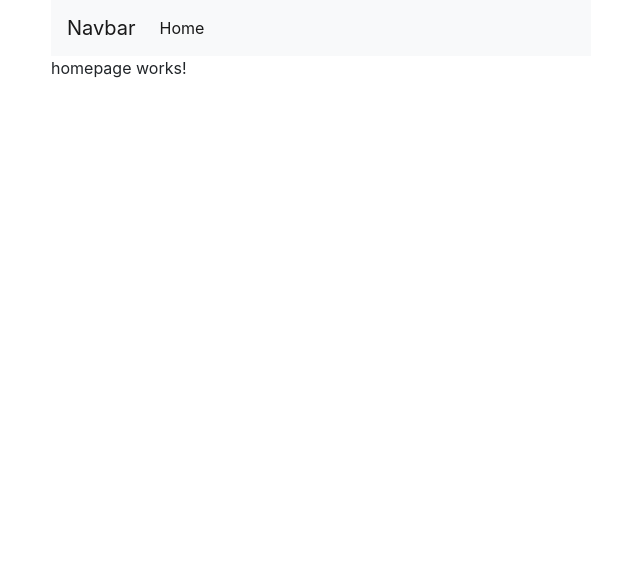
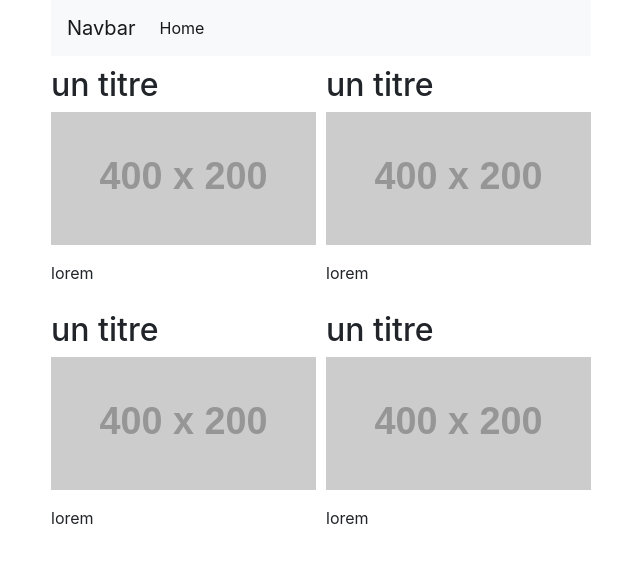
Before and after one commit to webdevproformation/jour4, an Angular app: page / in a window 1280 px wide. Shown: the top 562 px of the page, without its empty margins (319-959 px from the left). Built offline with nearby package versions, Linux system fonts and the light colour scheme.

Commit message:
créer un service , injection de dépendance , créer le composant homepage

```diff
--- a/src/app/app.module.ts
+++ b/src/app/app.module.ts
@@ -6,6 +6,7 @@ import { HomepageComponent } from './homepage/homepage.component';
 import { NavbarComponent } from './navbar/navbar.component';
 
 import { RouterModule } from '@angular/router';
+import { ArticlesLocalService } from './service/articles-local.service';
 
 @NgModule({
   declarations: [
@@ -19,7 +20,9 @@ import { RouterModule } from '@angular/router';
       { path : "" , component : HomepageComponent }
     ])
   ],
-  providers: [],
+  providers: [
+    ArticlesLocalService
+  ],
   bootstrap: [AppComponent]
 })
 export class AppModule { }
--- a/src/app/homepage/homepage.component.css
+++ b/src/app/homepage/homepage.component.css
@@ -0,0 +1,10 @@
+div{
+    display:grid;
+    grid-template-columns: repeat(2, 1fr);
+    grid-gap: 10px;
+    padding: 10px 0;
+}
+
+img{
+    max-width: 100%;
+}
--- a/src/app/homepage/homepage.component.html
+++ b/src/app/homepage/homepage.component.html
@@ -1 +1,9 @@
-<p>homepage works!</p>
+<div>
+    <article *ngFor="let article of articles">
+        <h2>{{ article.titre}}</h2>
+        <figure>
+            <img [src]="article.img" alt="">
+        </figure>
+        <p>{{article.contenu}}</p>
+    </article>
+</div>
--- a/src/app/homepage/homepage.component.ts
+++ b/src/app/homepage/homepage.component.ts
@@ -1,4 +1,5 @@
 import { Component, OnInit } from '@angular/core';
+import { ArticlesLocalService } from '../service/articles-local.service';
 
 @Component({
   selector: 'app-homepage',
@@ -7,7 +8,12 @@ import { Component, OnInit } from '@angular/core';
 })
 export class HomepageComponent implements OnInit {
 
-  constructor() { }
+  articles
+
+  constructor( service : ArticlesLocalService) {
+
+    this.articles = service.getAll();
+   }
 
   ngOnInit() {
   }
--- /dev/null
+++ b/src/app/service/articles-local.service.ts
@@ -0,0 +1,19 @@
+import { Injectable } from '@angular/core';
+
+@Injectable({
+  providedIn: 'root'
+})
+export class ArticlesLocalService {
+
+  constructor() { }
+
+  getAll()
+  {
+    return [
+      {id : 1, titre: "un titre", contenu : "lorem" , img : "https://via.placeholder.com/400x200"},
+      {id : 2, titre: "un titre", contenu : "lorem" , img : "https://via.placeholder.com/400x200"},
+      {id : 3, titre: "un titre", contenu : "lorem" , img : "https://via.placeholder.com/400x200"},
+      {id : 4, titre: "un titre", contenu : "lorem" , img : "https://via.placeholder.com/400x200"},
+    ]
+  }
+}
```
Also changed, not shown: 1 other file (tests, documents, lock files or other folders).
